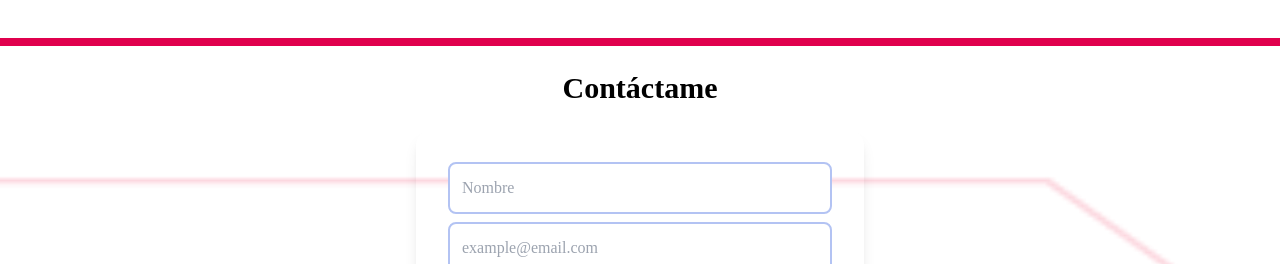
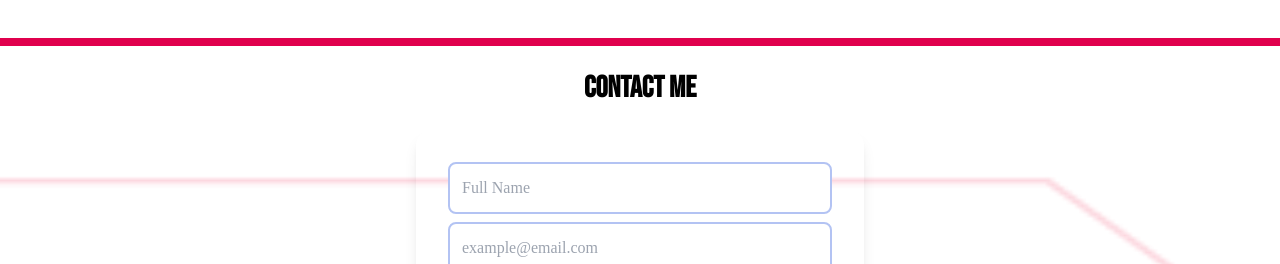
Before and after one commit to pandreasantacruz/portafolio, a Next.js app in the folder front/: page /en in a window 1280 px wide. Shown: the part 2514-2778 px from the top of the page. Built offline with nearby package versions, Linux system fonts and the light colour scheme; no server answers.

Commit message:
"Cambios Finales"

```diff
--- a/front/messages/en.json
+++ b/front/messages/en.json
@@ -45,7 +45,14 @@
     "Appo2": "Designed the user interface in Figma with UX/UI principles. Built the frontend using React and TypeScript, ensuring full responsiveness. Developed the backend with Express, TypeScript, and TypeORM. Designed and managed the SQL database. Handled data flow between frontend and backend. Implemented key features: appointment scheduling by specialty, clinical history and consultation details. Led the entire development cycle as a fullstack developer."
   },
   "Sst": {
-    "SSTH1": "MVP currently  currently in development for Procimple (Colombia). A web application that allows companies to register, assign employees, and create dynamic, customizable inspections. Each company can manage its own inspections and execute them with performance metrics to verify compliance with Occupational Health and Safety (OHS) standards.",
+    "SSTH1": "MVP developed for Procimple (Colombia). A web application that allows companies to register, assign employees, and create dynamic, customizable inspections. Each company can manage its own inspections and execute them with performance metrics to verify compliance with Occupational Health and Safety (OHS) standards.",
     "SSTH2": "Built the entire user interface using React, Next.js, and Tailwind CSS, delivering dynamic, responsive, and reusable components. Designed interactive flows for creating companies, employees, and customizable inspections. Implemented user-specific views for better role-based experience. Ensured accessibility and a smooth UX across mobile and desktop devices. Integrated frontend with backend endpoints to manage users, inspections, and compliance metrics."
+  },
+  "Contact": {
+    "C": "Contact Me",
+    "CN": "Full Name",
+    "CM": "Write your message",
+    "CS": "Enviar Mensaje",
+    "CSS": "Enviando..."
   }
 }
--- a/front/messages/es.json
+++ b/front/messages/es.json
@@ -8,7 +8,7 @@
     "aboutme": "SOBRE MI",
     "techskill": "HABILIDADES TÉCNICAS",
     "mywork": "MIS PROYECTOS",
-    "contactMe": "CONTACTAME"
+    "contactMe": "CONTÁCTAME"
   },
   "Footer": {
     "h1": "Sobre mi",
@@ -45,7 +45,14 @@
     "Appo2": " Diseñé la interfaz de usuario en Figma, aplicando principios UX/UI. Desarrollé el frontend con React y TypeScript, asegurando una experiencia responsiva. Implementé el backend con Express, TypeScript y TypeORM. Diseñé y gestioné la base de datos en SQL. Integré todo el flujo de datos entre cliente y servidor. Desarrollé funcionalidades clave: agendamiento por especialidad, carga de historia clínica y motivo de consulta. Me encargué de todo el ciclo completo del desarrollo (fullstack)."
   },
   "Sst": {
-    "SSTH1": "MVP actualmente desarrollandose para la empresa Procimple (Colombia). Aplicación web que permite registrar empresas, asociar empleados y crear inspecciones dinámicas y personalizadas. Cada empresa puede gestionar sus propias inspecciones y llevarlas a cabo con métricas que permiten verificar el cumplimiento de normas de Seguridad y Salud en el Trabajo (SST).",
+    "SSTH1": "MVP desarrollado para la empresa Procimple (Colombia). Aplicación web que permite registrar empresas, asociar empleados y crear inspecciones dinámicas y personalizadas. Cada empresa puede gestionar sus propias inspecciones y llevarlas a cabo con métricas que permiten verificar el cumplimiento de normas de Seguridad y Salud en el Trabajo (SST).",
     "SSTH2": "Desarrollé toda la interfaz de usuario con React, Next.js y Tailwind CSS, asegurando componentes dinámicos, responsivos y reutilizables. Diseñé flujos interactivos para la creación de empresas, empleados e inspecciones personalizadas. Implementé vistas adaptadas para distintos tipos de usuarios. Aseguré la accesibilidad y experiencia de usuario en dispositivos móviles y de escritorio. Coordiné el consumo de endpoints y la integración con el backend para gestionar datos de usuarios, inspecciones y métricas de cumplimiento."
+  },
+  "Contact": {
+    "C": "Contáctame",
+    "CN": "Nombre Completo",
+    "CM": "Escribe tu mensaje",
+    "CS": "Submit",
+    "CSS": "Submitting..."
   }
 }
--- a/front/src/app/[locale]/components/contactForm.tsx
+++ b/front/src/app/[locale]/components/contactForm.tsx
@@ -6,6 +6,7 @@ import * as Yup from "yup";
 import { toast } from "react-hot-toast";
 import { contactService } from "../service/contact";
 import { IContact } from "../type/interface";
+import { useTranslations } from "next-intl";
 
 const validationSchema = Yup.object({
   name: Yup.string()
@@ -20,6 +21,8 @@ const validationSchema = Yup.object({
 });
 
 const Contact = () => {
+  const t = useTranslations("Contact");
+
   const handleOnSubmit = async (
     contactData: IContact,
     { setSubmitting }: { setSubmitting: (isSubmitting: boolean) => void }
@@ -38,8 +41,8 @@ const Contact = () => {
 
   return (
     <div className="flex flex-col items-center w-full py-6">
-      <h2 className="mb-6 text-3xl font-bold text-center text-foreground">
-        Contáctame
+      <h2 className="mb-6 text-3xl font-bold text-center font-bebas text-foreground">
+        {t("C")}
       </h2>
 
       <div className="flex items-center justify-center w-full max-w-md p-8 shadow-lg rounded-2xl">
@@ -54,7 +57,7 @@ const Contact = () => {
                 <Field
                   type="text"
                   name="name"
-                  placeholder="Nombre"
+                  placeholder={t("CN")}
                   className="w-full p-3 border-2 border-[#B3C3F3]   rounded-lg focus:outline-none focus:ring-2 focus:ring-verde"
                 />
                 <ErrorMessage
@@ -78,8 +81,8 @@ const Contact = () => {
                 <Field
                   as="textarea"
                   name="message"
-                  placeholder="Escribe tu mensaje"
-                  className="w-full p-3 rounded-lg  border-2 border-[#B3C3F3]  focus:outline-none focus:ring-2 focus:ring-verde"
+                  placeholder={t("CM")}
+                  className="w-full p-3 border-2 rounded-lg border-blueP focus:outline-none focus:ring-2 focus:ring-verde"
                 />
                 <ErrorMessage
                   name="message"
@@ -91,11 +94,11 @@ const Contact = () => {
               <button
                 type="submit"
                 disabled={isSubmitting}
-                className={`w-full font-semibold px-6 bg-[#B3C3F3] py-3 mt-4 transition rounded-md font-poppins bg-fondo text-foreground hover:bg-verde hover:scale-105 ring-2 ring-gray-300 ring-opacity-100 ${
+                className={`w-full  px-6 font-bebas bg-blueP py-3 mt-4 transition rounded-md font-poppins bg-fondo text-foreground hover:bg-verde hover:scale-105 ring-2 ring-gray-300 ring-opacity-100 ${
                   isSubmitting ? "opacity-50 cursor-not-allowed" : ""
                 }`}
               >
-                {isSubmitting ? "Enviando..." : "Enviar Mensaje"}
+                {isSubmitting ? t("CSS") : t("CS")}
               </button>
             </Form>
           )}
--- a/front/src/app/[locale]/components/navbar.tsx
+++ b/front/src/app/[locale]/components/navbar.tsx
@@ -32,7 +32,10 @@ const Navbar = () => {
         <div className="flex items-center gap-4">
           <img src={src} alt="logos" className="w-auto h-16" />
         </div>
-
+        <div className="flex items-center gap-4">
+          <LanguageSwitcher />
+          <ThemeToggle />{" "}
+        </div>
         <div className="lg:hidden">
           <button
             className="text-2xl transition"
@@ -41,7 +44,6 @@ const Navbar = () => {
             {isOpen ? <IoClose /> : <FiMenu />}
           </button>
         </div>
-
         <div
           className={`${
             isOpen ? "block" : "hidden"
@@ -50,36 +52,34 @@ const Navbar = () => {
           <div className="flex flex-col items-center gap-4 py-4 text-black lg:flex-row lg:gap-8 lg:py-0">
             <a
               href="#welcome"
-              className="bg-[#B3C3F3] rounded-full transition p-1 hover:bg-[#8fa3e6] hover:scale-105 "
+              className="bg-blueP rounded-full transition p-1 hover:bg-[#8fa3e6] hover:scale-105 "
             >
               {t("home")}
             </a>
             <a
               href="#aboutme"
-              className=" bg-[#B3C3F3] rounded-full transition p-1 hover:bg-[#8fa3e6] hover:scale-105"
+              className=" bg-blueP rounded-full transition p-1 hover:bg-[#8fa3e6] hover:scale-105"
             >
               {t("aboutme")}
             </a>
             <a
               href="#technologies"
-              className=" bg-[#B3C3F3] rounded-full transition p-1 hover:bg-[#8fa3e6] hover:scale-105"
+              className=" bg-blueP rounded-full transition p-1 hover:bg-[#8fa3e6] hover:scale-105"
             >
               {t("techskill")}
             </a>
             <a
               href="#proyects"
-              className=" bg-[#B3C3F3] rounded-full transition p-1 hover:bg-[#8fa3e6] hover:scale-105"
+              className=" bg-blueP rounded-full transition p-1 hover:bg-[#8fa3e6] hover:scale-105"
             >
               {t("mywork")}
             </a>
             <a
               href="#contactMe"
-              className=" bg-[#B3C3F3] rounded-full transition p-1 hover:bg-[#8fa3e6] hover:scale-105"
+              className=" bg-blueP rounded-full transition p-1 hover:bg-[#8fa3e6] hover:scale-105"
             >
               {t("contactMe")}
             </a>
-            <LanguageSwitcher />
-            <ThemeToggle />
           </div>
         </div>
       </nav>
```
